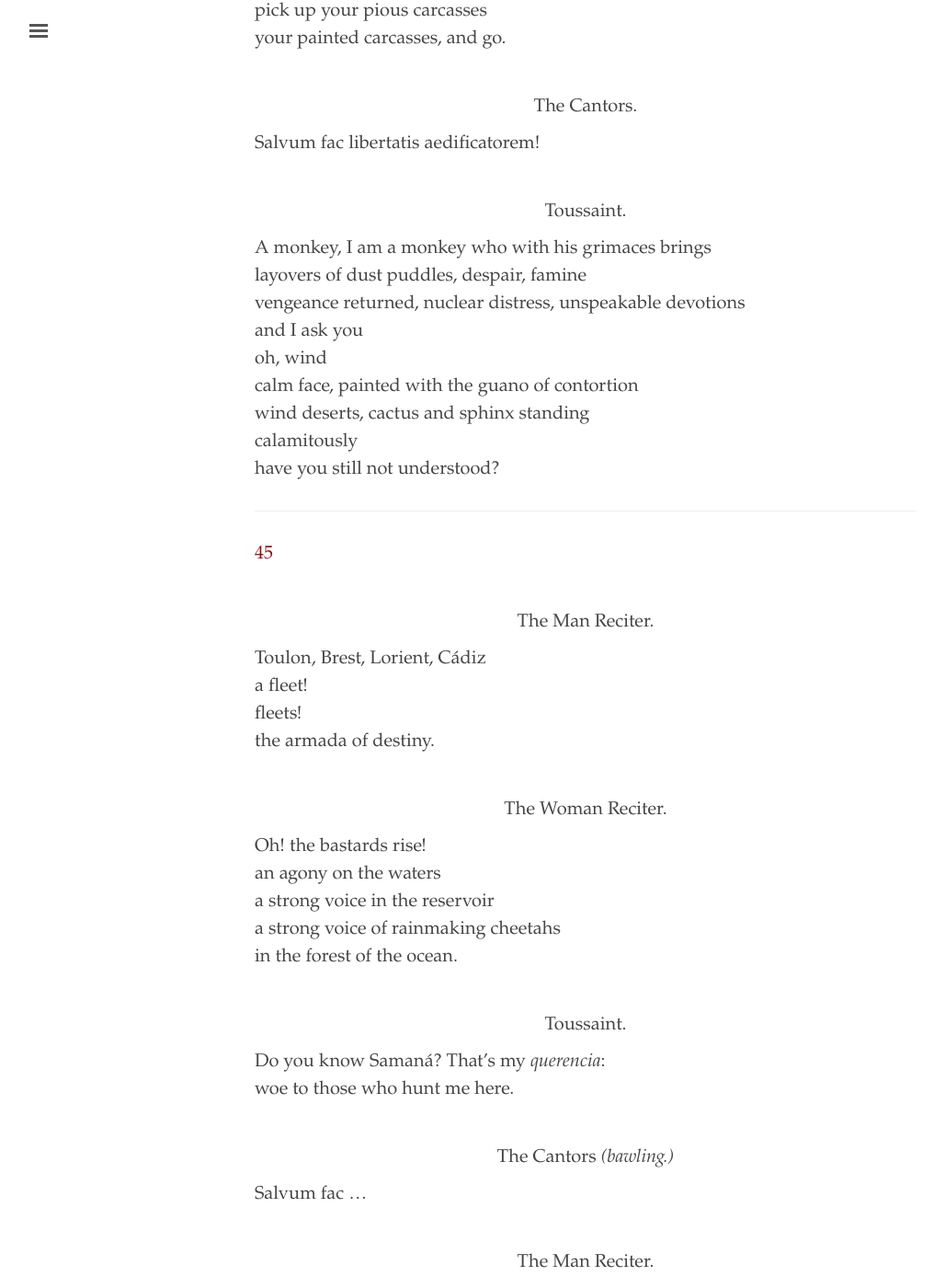
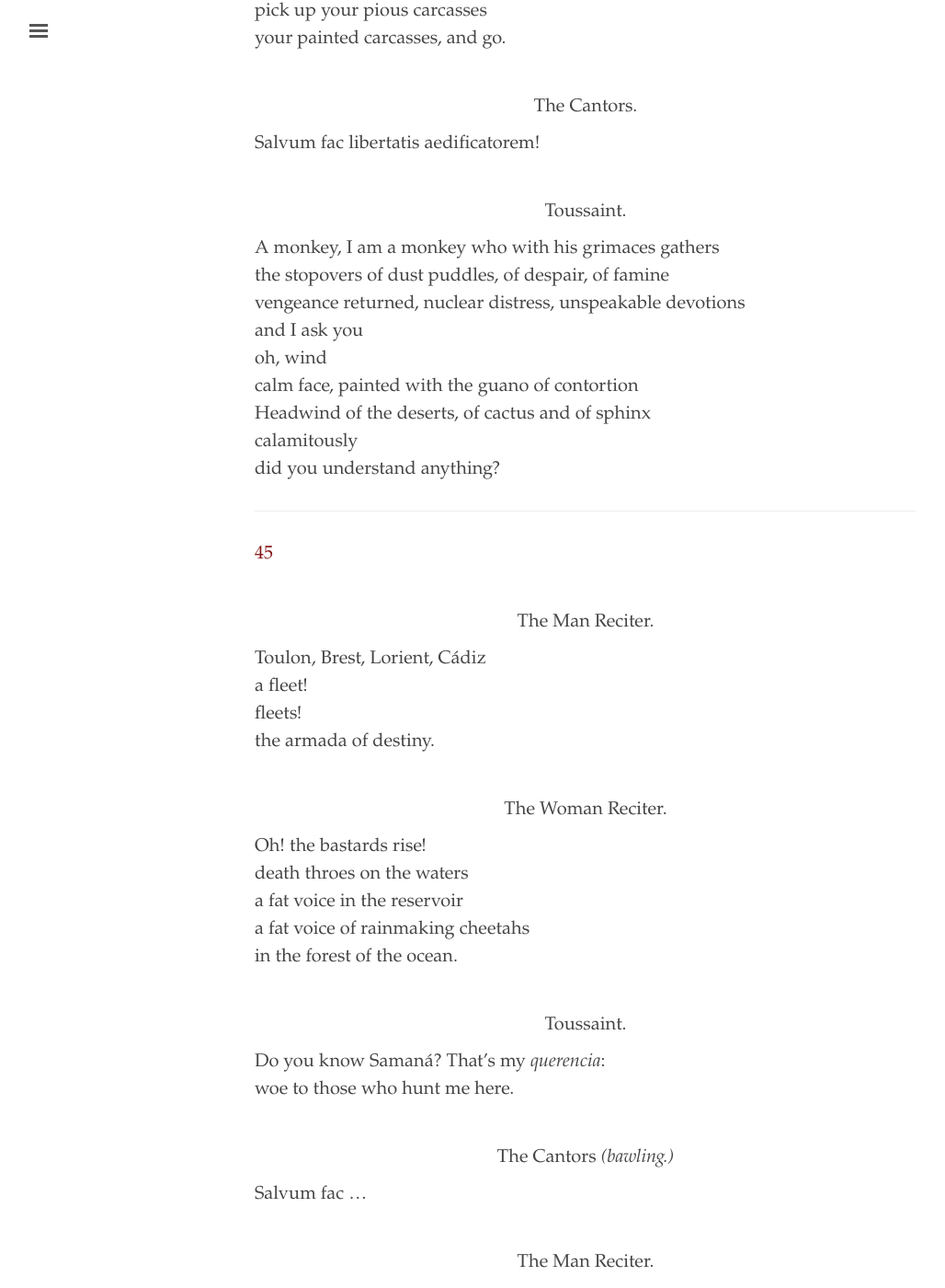
Before and after one commit to elotroalex/chiens, a Jekyll site: the page built from _texts/translation.md, in a window 1280 px wide and 1400 px high, scrolled down 46981 px. Shown: the whole window at 92% size, without its empty margins (3-1031 px from the left). Built offline with Jekyll 4.4.1, drawn with Linux system fonts in a browser that asks for light colours; some of the changed text lies outside the part shown.

Commit message:
up to fleurie

```diff
--- a/_texts/translation.md
+++ b/_texts/translation.md
@@ -1480,15 +1480,15 @@ Be brave, girls ... Be brave ... It won't be easy ... Run ... run ... hide in th
 
 - {:.sp} Toussaint.
 
-- A monkey, I am a monkey who with his grimaces brings
-- layovers of dust puddles, despair, famine
+- A monkey, I am a monkey who with his grimaces gathers
+- the stopovers of dust puddles, of despair, of famine
 - vengeance returned, nuclear distress, unspeakable devotions
 - and I ask you
 - oh, wind
 - calm face, painted with the guano of contortion
-- wind deserts, cactus and sphinx standing
+- Headwind of the deserts, of cactus and of sphinx
 - calamitously
-- have you still not understood?
+- did you understand anything?
 
 ---
 
@@ -1504,9 +1504,9 @@ Be brave, girls ... Be brave ... It won't be easy ... Run ... run ... hide in th
 - {:.sp} The Woman Reciter.
 
 - Oh! the bastards rise!
-- an agony on the waters
-- a strong voice in the reservoir
-- a strong voice of rainmaking cheetahs
+- death throes on the waters
+- a fat voice in the reservoir
+- a fat voice of rainmaking cheetahs
 - in the forest of the ocean.
 
 - {:.sp} Toussaint.
```
Also changed, not shown: other parts of _texts/translation.md (+1 -1 lines).
